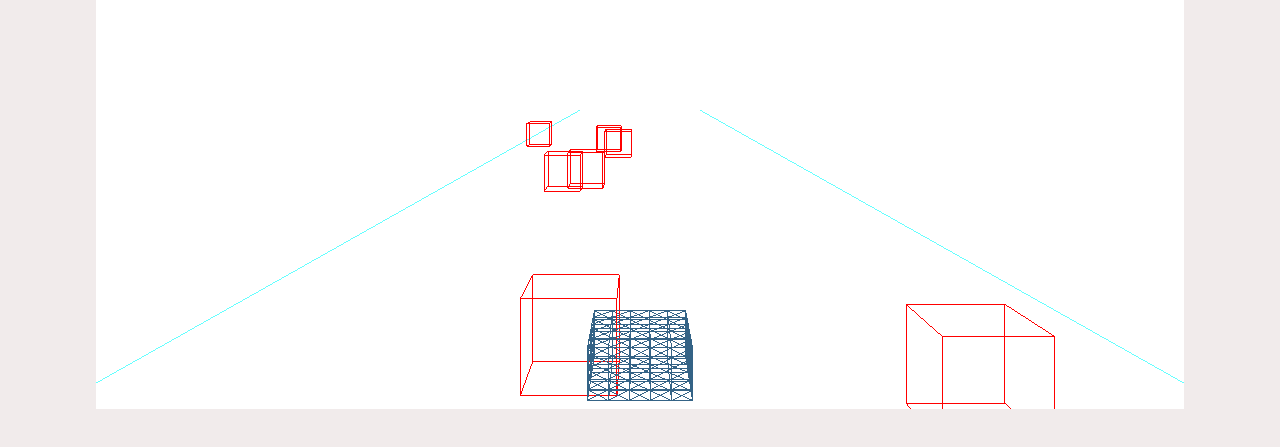
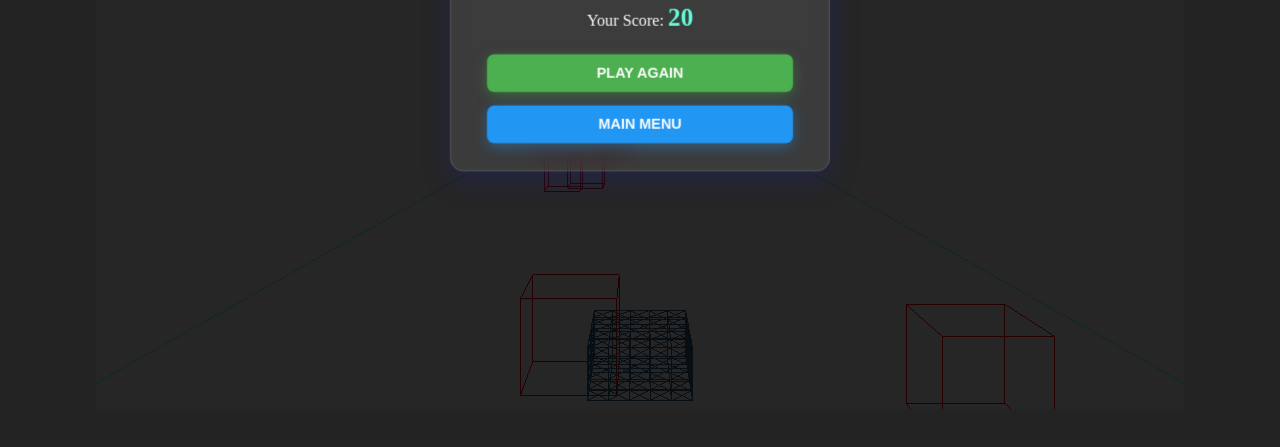
Before and after one commit to leducdat-tpose/GameWithThreeJs, a website built with Vite: page index.html in a window 1280 px wide. Shown: the part 353-800 px from the top of the page. Built offline with nearby package versions, Linux system fonts and the light colour scheme.

Commit message:
Add notification after collision

```diff
--- a/index.html
+++ b/index.html
@@ -16,7 +16,7 @@
 <!--<div id="message" style="color:green; background-color: #a06cc2"></div>-->
 
 <div id="ThreeJS"></div>
-
+<script src="src/js/message.js"></script>
 <script src="src/js/index.js"></script>
 </body>
 </html>
--- a/src/js/index.js
+++ b/src/js/index.js
@@ -152,10 +152,10 @@ function update() {
         movingCube.material.color.setHex(0x346386);
         console.log("Crash");
         if (crashId !== lastCrashId) {
-            score -= 100;
+            // score -= 100;
             lastCrashId = crashId;
         }
-
+        displayMessage();
     } else {
         //            message.innerText = "Safe";
         movingCube.material.color.setHex(0x00ff00);
--- /dev/null
+++ b/src/js/message.js
@@ -0,0 +1,64 @@
+function displayMessage() {
+    // Create a message container if it doesn't exist
+    let messageOverlay = document.getElementById("messageOverlay");
+    if (!messageOverlay) {
+        messageOverlay = document.createElement("div");
+        messageOverlay.id = "messageOverlay";
+
+        // Create a modal container with a glass-like effect
+        const modalContainer = document.createElement("div");
+        modalContainer.id = "modalContainer";
+
+        // Add game over title
+        const title = document.createElement("h2");
+        title.id = "game-over-title";
+        title.innerText = "GAME OVER";
+
+        // Add score display
+        const scoreDisplay = document.createElement("p");
+        scoreDisplay.id = "score-display";
+        const finalScore = Math.floor(score); // Assuming 'score' is accessible globally
+        scoreDisplay.innerHTML = `Your Score: <span class="score-value">${finalScore}</span>`;
+
+
+        // Create a button container for layout
+        const buttonContainer = document.createElement("div");
+        buttonContainer.id = "button-container";
+
+        // Add Reset Game Button with hover effect
+        const resetButton = document.createElement("button");
+        resetButton.id = "reset-button";
+        resetButton.innerText = "PLAY AGAIN";
+        resetButton.addEventListener("click", () => {
+            window.location.reload(); // Reload the page to reset the game
+        });
+
+        // Add Return to Menu Button
+        const returnButton = document.createElement("button");
+        returnButton.id = "return-button";
+        returnButton.innerText = "MAIN MENU";
+        returnButton.addEventListener("click", () => {
+            window.location.href = "menu.html"; // Redirect to the menu page
+        });
+
+        // Append buttons to the button container
+        buttonContainer.appendChild(resetButton);
+        buttonContainer.appendChild(returnButton);
+
+        // Append elements to the modal container
+        modalContainer.appendChild(title);
+        modalContainer.appendChild(scoreDisplay);
+        modalContainer.appendChild(buttonContainer);
+
+        // Append the modal container to the overlay
+        messageOverlay.appendChild(modalContainer);
+
+        // Append the overlay to the body
+        document.body.appendChild(messageOverlay);
+    }
+
+    // Show the message overlay with animation
+    setTimeout(() => {
+        messageOverlay.style.opacity = "1";
+    }, 10);
+}
--- a/src/style.css
+++ b/src/style.css
@@ -20,3 +20,124 @@ canvas {
     font-family: 'Exo', sans-serif;
     font-weight: 700;
 }
+
+/* Game Overlay - Main container */
+#messageOverlay {
+    position: fixed;
+    top: 0;
+    left: 0;
+    width: 100%;
+    height: 100%;
+    background-color: rgba(0, 0, 0, 0.85);
+    display: flex;
+    justify-content: center;
+    align-items: center;
+    z-index: 1000;
+    opacity: 0;
+    transition: opacity 0.5s ease;
+}
+
+/* Modal container with glass effect */
+#modalContainer {
+    background-color: rgba(255, 255, 255, 0.1);
+    backdrop-filter: blur(10px);
+    border-radius: 15px;
+    padding: 30px 40px;
+    box-shadow: 0 8px 32px rgba(31, 38, 135, 0.37);
+    border: 1px solid rgba(255, 255, 255, 0.18);
+    width: 340px;
+    text-align: center;
+    justify-content: center;
+    align-items: center;
+    transform: scale(0.9);
+    transition: transform 0.3s ease;
+}
+
+/* Game over title */
+#game-over-title {
+    margin: 0 0 20px 0;
+    font-size: 32px;
+    font-weight: 700;
+    color: #FF5252;
+    text-shadow: 0 0 10px rgba(255, 82, 82, 0.7);
+    letter-spacing: 2px;
+    text-transform: uppercase;
+}
+
+/* Score display */
+#score-display {
+    margin-bottom: 25px;
+    font-size: 18px;
+    color: white;
+}
+
+.score-value {
+    color: #64FFDA;
+    font-size: 28px;
+    font-weight: bold;
+}
+
+/* Button container */
+#button-container {
+    display: flex;
+    flex-direction: column;
+    gap: 15px;
+    margin-top: 10px;
+}
+
+/* Base button styles */
+#overlay-button {
+    padding: 12px 20px;
+    font-size: 16px;
+    font-weight: 600;
+    border: none;
+    border-radius: 8px;
+    cursor: pointer;
+    transition: all 0.2s ease;
+    color: white;
+    position: relative;
+    overflow: hidden;
+    text-transform: uppercase;
+}
+
+/* Reset button specific styles */
+#reset-button {
+    background-color: #4CAF50;
+    box-shadow: 0 4px 15px rgba(76, 175, 80, 0.4);
+    padding: 12px 20px;
+    font-size: 16px;
+    font-weight: 600;
+    border: none;
+    border-radius: 8px;
+    cursor: pointer;
+    transition: all 0.2s ease;
+    color: white;
+    position: relative;
+    overflow: hidden;
+}
+
+#reset-button:hover {
+    background-color: #3d8b40;
+    transform: translateY(-2px);
+}
+
+/* Return button specific styles */
+#return-button {
+    background-color: #2196F3;
+    box-shadow: 0 4px 15px rgba(33, 150, 243, 0.4);
+    padding: 12px 20px;
+    font-size: 16px;
+    font-weight: 600;
+    border: none;
+    border-radius: 8px;
+    cursor: pointer;
+    transition: all 0.2s ease;
+    color: white;
+    position: relative;
+    overflow: hidden;
+}
+
+#return-button:hover {
+    background-color: #1976d2;
+    transform: translateY(-2px);
+}
```
